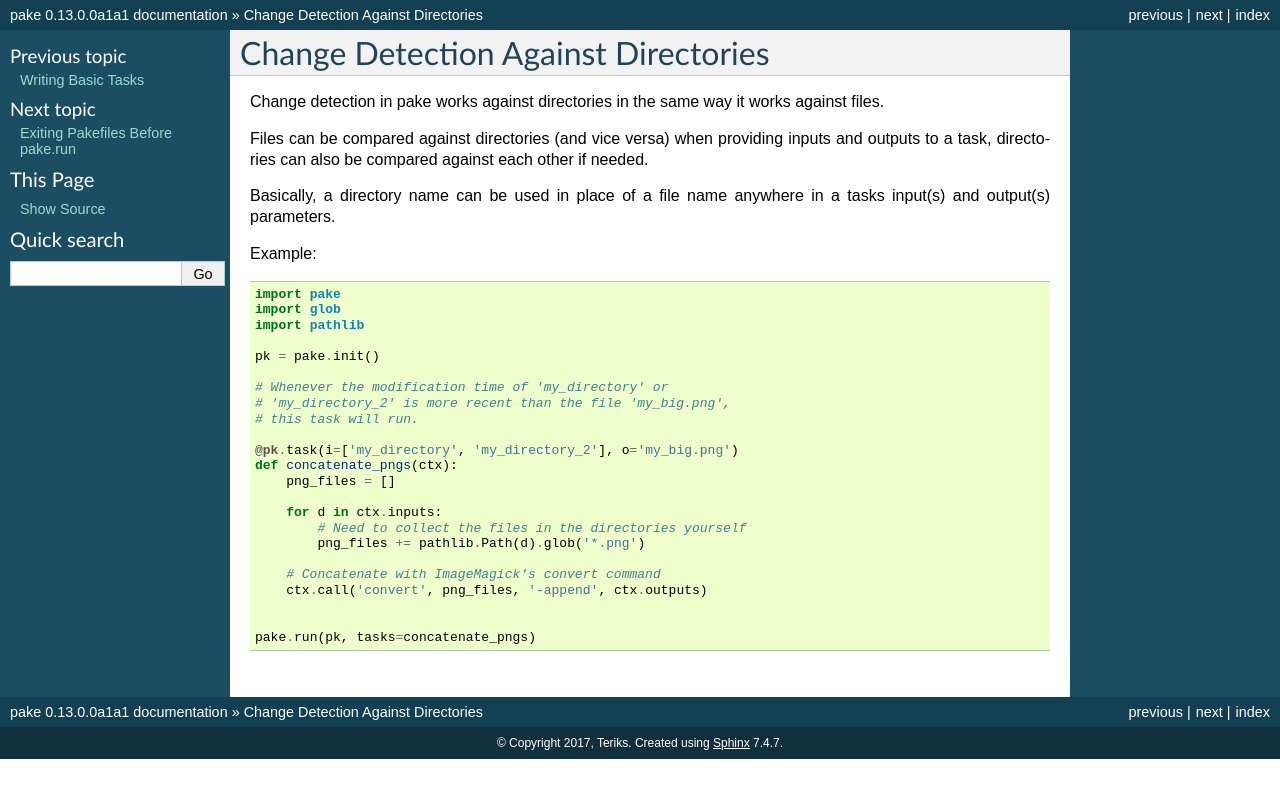
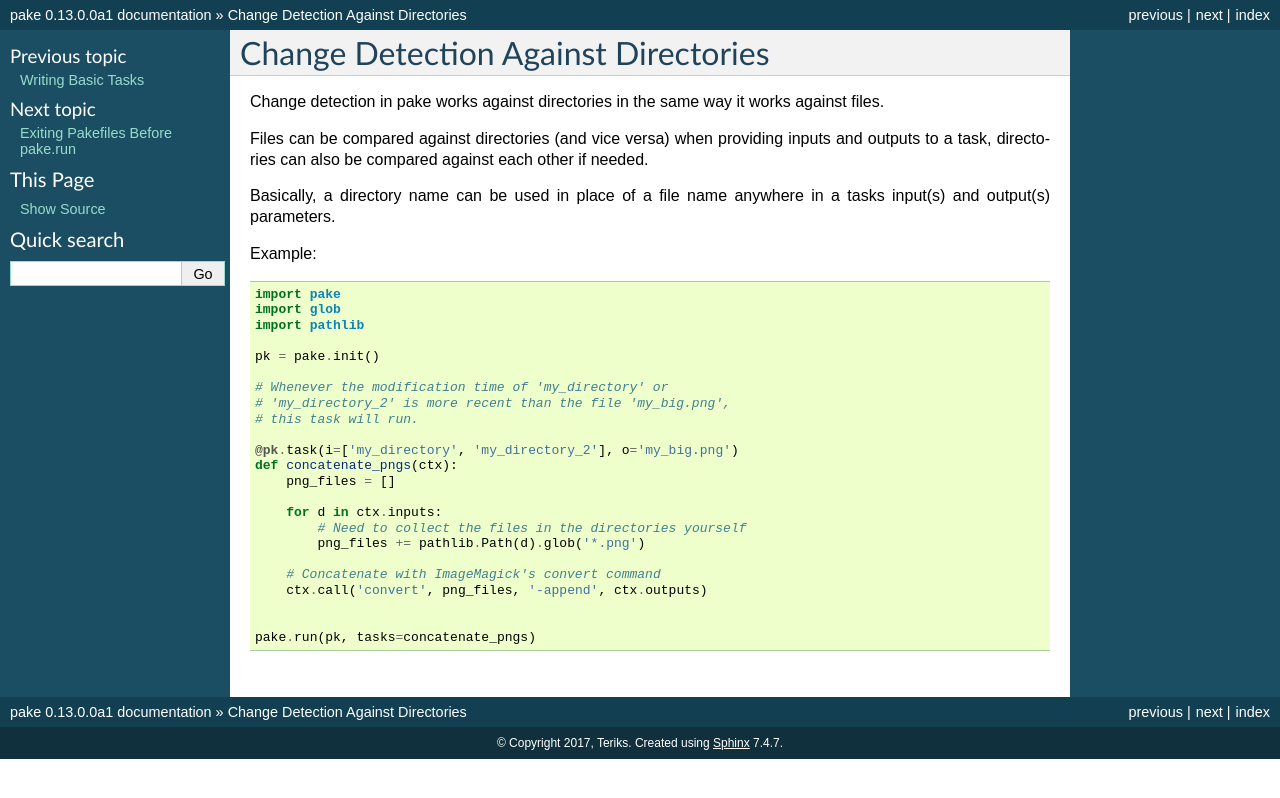
Before and after one commit to Teriks/pake, a Sphinx documentation site: the page built from docs/source/directorychangedetection.rst, in a window 1280 px wide. Shown: the top 798 px of the page. Built offline with Sphinx 7.4.7, drawn with Linux system fonts in a browser that asks for light colours; part of the change alters nothing that is shown.

```diff
--- a/docs/source/conf.py
+++ b/docs/source/conf.py
@@ -62,7 +62,7 @@ author = 'Teriks'
 version = pake.__version__
 
 # The full version, including alpha/beta/rc tags.
-release = version+'a1'
+release = version
 
 # The language for content autogenerated by Sphinx. Refer to documentation
 # for a list of supported languages.
```
